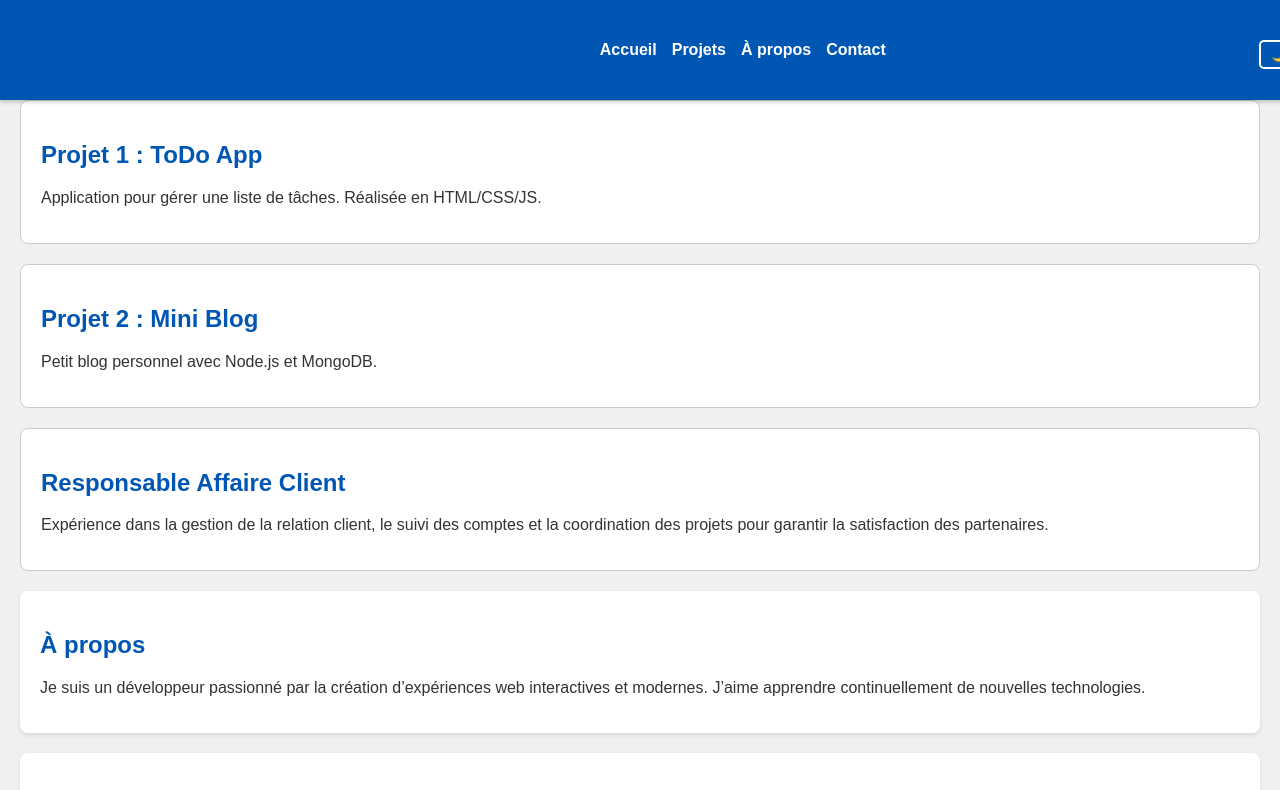
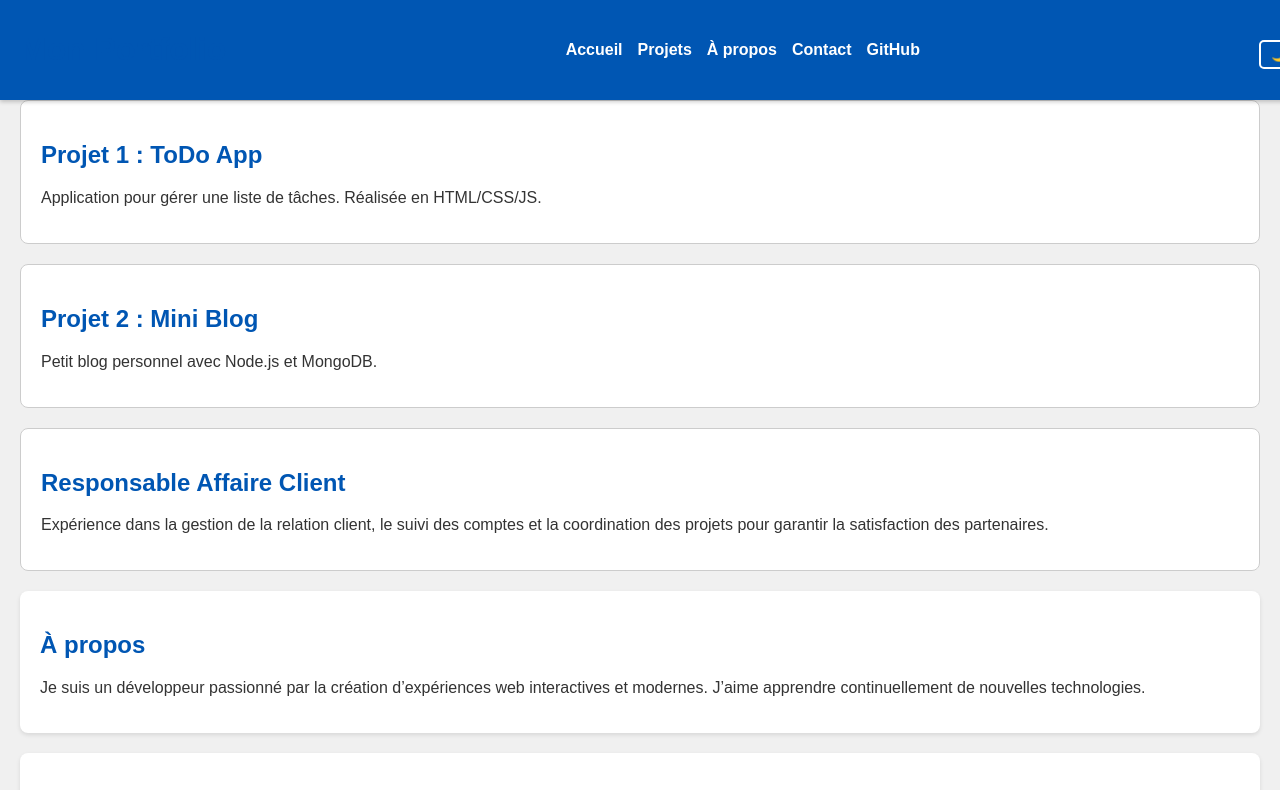
Before and after one commit to Redouan100/mon-portfolio, a plain HTML site: page index.html in a window 1280 px wide. Shown: the top 790 px of the page. Drawn offline with Linux system fonts and the light colour scheme.

Commit message:
Add files via upload

```diff
--- a/index.html
+++ b/index.html
@@ -187,6 +187,7 @@
       <a href="#projets">Projets</a>
       <a href="#a-propos">À propos</a>
       <a href="#contact">Contact</a>
+      <a href="https://github.com/Guillaume-dev" target="_blank">GitHub</a>
     </nav>
     <button class="dark-toggle" onclick="toggleDarkMode()">🌙</button>
   </header>
```
